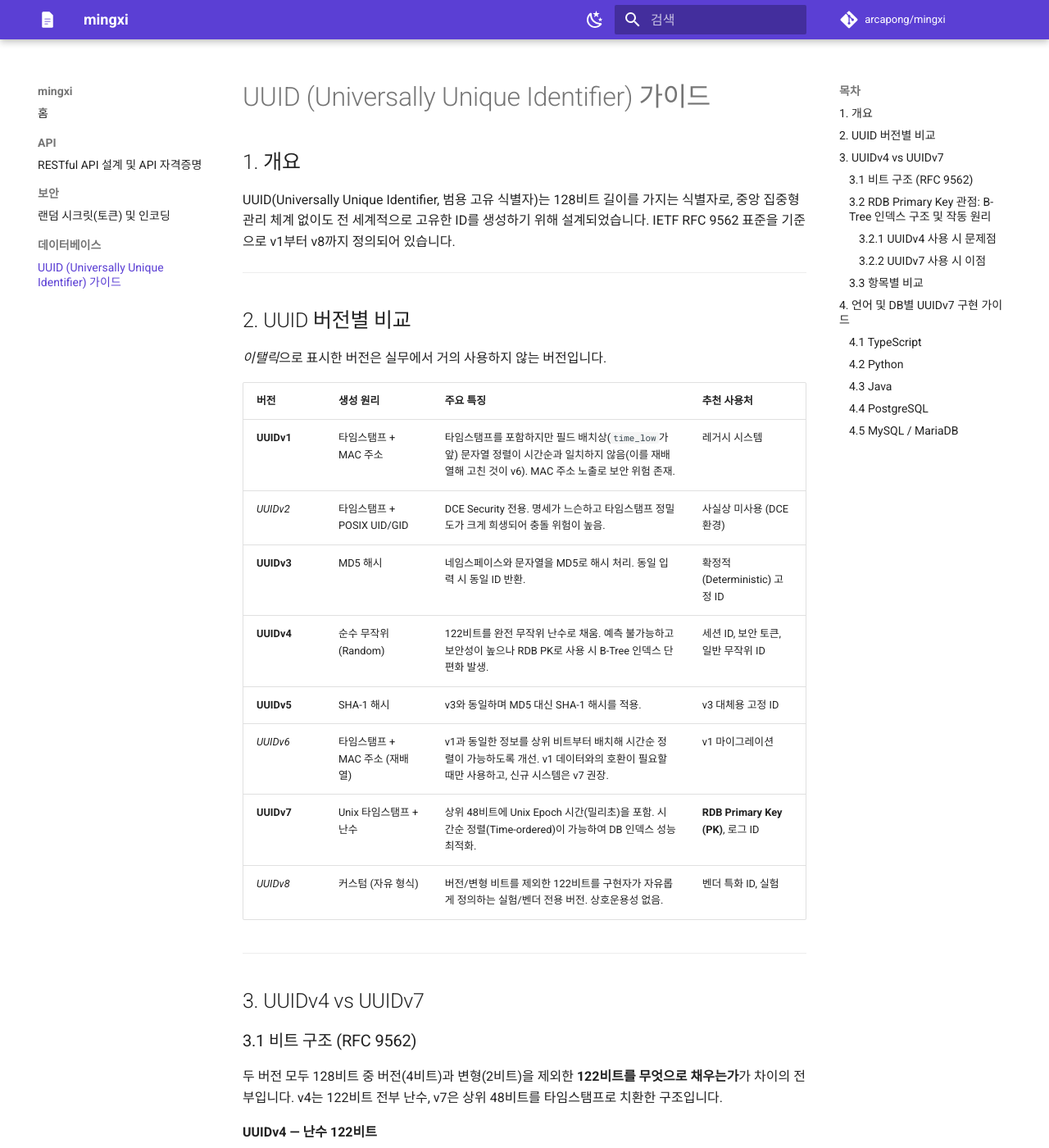
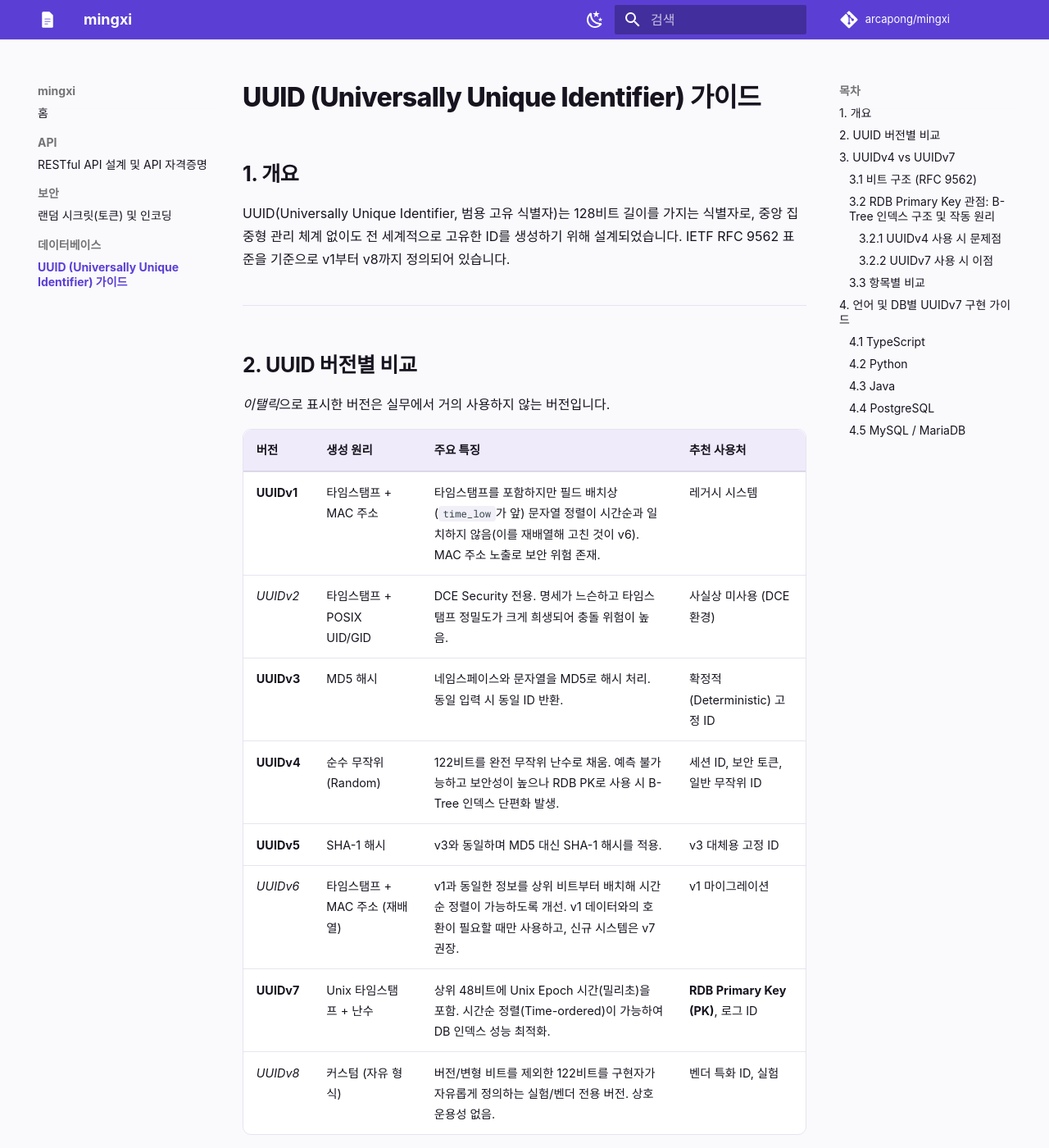
Before and after one commit to arcapong/mingxi, an MkDocs documentation site: the page built from docs/UUID (Universally Unique Identifier) 가이드.md, in a window 1280 px wide and 1400 px high. Shown: the whole window at 82% size. Built offline with MkDocs 1.6.1 and Material for MkDocs 9.7.7, drawn with Linux system fonts in a browser that asks for light colours; some web fonts are replaced; comment, search, counter and statistics services are not loaded.

Commit message:
문서 사이트 에디토리얼 스타일 개편 (Pretendard, 종이 톤, 카드형 표)

```diff
--- a/docs/stylesheets/extra.css
+++ b/docs/stylesheets/extra.css
@@ -1,5 +1,17 @@
-/* 브랜드 퍼플 팔레트 */
+/* ============================================
+   mingxi 문서 사이트 스타일
+   — 에디토리얼 노트 스타일 (퍼플 팔레트)
+   주의: mkdocs.yml palette의 primary/accent가
+   custom이어야 이 변수들이 적용됨
+   ============================================ */
+
+/* 한글 본문 폰트 */
+@import url("https://cdn.jsdelivr.net/gh/orioncactus/pretendard@v1.3.9/dist/web/variable/pretendardvariable-dynamic-subset.min.css");
+
 :root {
+  --md-text-font: "Pretendard Variable";
+
+  /* 브랜드 퍼플 */
   --md-primary-fg-color: #5b3fd4;
   --md-primary-fg-color--light: #7a63e0;
   --md-primary-fg-color--dark: #4b34ad;
@@ -7,8 +19,136 @@
   --md-typeset-a-color: #5b3fd4;
 }
 
-/* 다크 모드(slate)에서는 밝은 톤으로 */
+/* ── 라이트: 퍼플 기가 도는 종이 톤 ── */
+[data-md-color-scheme="default"] {
+  --paper: #faf9fc;
+  --surface: #ffffff;
+  --ink: #17141f;
+  --ink-2: #555062;
+  --ink-3: #8d8899;
+  --line: #e7e4ef;
+  --line-strong: #d3cee1;
+  --accent-soft: #efebfa;
+
+  --md-default-bg-color: var(--paper);
+  --md-typeset-color: var(--ink);
+  --md-code-bg-color: #f1eff7;
+}
+
+/* ── 다크: 퍼플 기가 도는 잉크 톤 ── */
 [data-md-color-scheme="slate"] {
+  --paper: #16131e;
+  --surface: #1e1a29;
+  --ink: #e9e6f1;
+  --ink-2: #aaa4bb;
+  --ink-3: #7d7791;
+  --line: #2c2739;
+  --line-strong: #3e3852;
+  --accent-soft: #262038;
+
+  --md-default-bg-color: var(--paper);
+  --md-default-bg-color--light: var(--paper);
+  --md-typeset-color: var(--ink);
+  --md-code-bg-color: #241f33;
   --md-typeset-a-color: #a795f0;
   --md-accent-fg-color: #a795f0;
 }
+
+/* ── 타이포그래피 ── */
+.md-typeset {
+  line-height: 1.75;
+}
+.md-typeset h1 {
+  font-weight: 800;
+  letter-spacing: -0.02em;
+  color: var(--md-typeset-color);
+  text-wrap: balance;
+}
+.md-typeset h2 {
+  font-weight: 750;
+  letter-spacing: -0.015em;
+  color: var(--md-typeset-color);
+  margin-top: 2.2em;
+  text-wrap: balance;
+}
+.md-typeset h3,
+.md-typeset h4 {
+  font-weight: 700;
+  color: var(--md-typeset-color);
+}
+
+/* 섹션 구분 수평선 */
+.md-typeset hr {
+  border-bottom: 1px solid var(--line);
+  margin: 2.6em 0;
+}
+
+/* ── 인용구 (> **핵심:** ...) → 강조 박스 ── */
+.md-typeset blockquote {
+  background: var(--accent-soft);
+  border-left: 3px solid var(--md-primary-fg-color);
+  border-radius: 0 8px 8px 0;
+  padding: 0.9em 1.3em;
+  color: var(--md-typeset-color);
+  margin: 1.6em 0;
+}
+[data-md-color-scheme="slate"] .md-typeset blockquote {
+  border-left-color: #a795f0;
+}
+.md-typeset blockquote p {
+  margin-top: 0.4em;
+  margin-bottom: 0.4em;
+}
+
+/* ── 표: 카드형 컨테이너 ── */
+.md-typeset table:not([class]) {
+  border: 1px solid var(--line);
+  border-radius: 10px;
+  background: var(--surface);
+  box-shadow: none;
+  font-size: 0.72rem;
+}
+.md-typeset table:not([class]) th {
+  background: var(--accent-soft);
+  color: var(--md-typeset-color);
+  font-weight: 700;
+  border-bottom: 1px solid var(--line-strong);
+  padding: 0.85em 1.1em;
+  min-width: unset;
+}
+.md-typeset table:not([class]) thead th:first-child {
+  border-top-left-radius: 10px;
+}
+.md-typeset table:not([class]) thead th:last-child {
+  border-top-right-radius: 10px;
+}
+.md-typeset table:not([class]) td {
+  border-top: 1px solid var(--line);
+  padding: 0.85em 1.1em;
+}
+.md-typeset table:not([class]) tbody tr:hover {
+  background: color-mix(in srgb, var(--accent-soft) 45%, transparent);
+  box-shadow: none;
+}
+
+/* ── 코드 ── */
+.md-typeset code {
+  border-radius: 4px;
+  padding: 0.12em 0.45em;
+}
+.md-typeset pre > code {
+  border-radius: 10px;
+  border: 1px solid var(--line);
+  padding: 0.9em 1.1em;
+}
+
+/* ── 상단바: 종이 위에 떠 있는 느낌 ── */
+.md-header {
+  box-shadow: 0 1px 0 rgba(0, 0, 0, 0.08);
+}
+
+/* ── 네비게이션 다듬기 ── */
+.md-nav__item .md-nav__link--active,
+.md-nav__item .md-nav__link--active code {
+  font-weight: 700;
+}
```
Also changed, not shown: AGENTS.md (added, +35 -0 lines).
